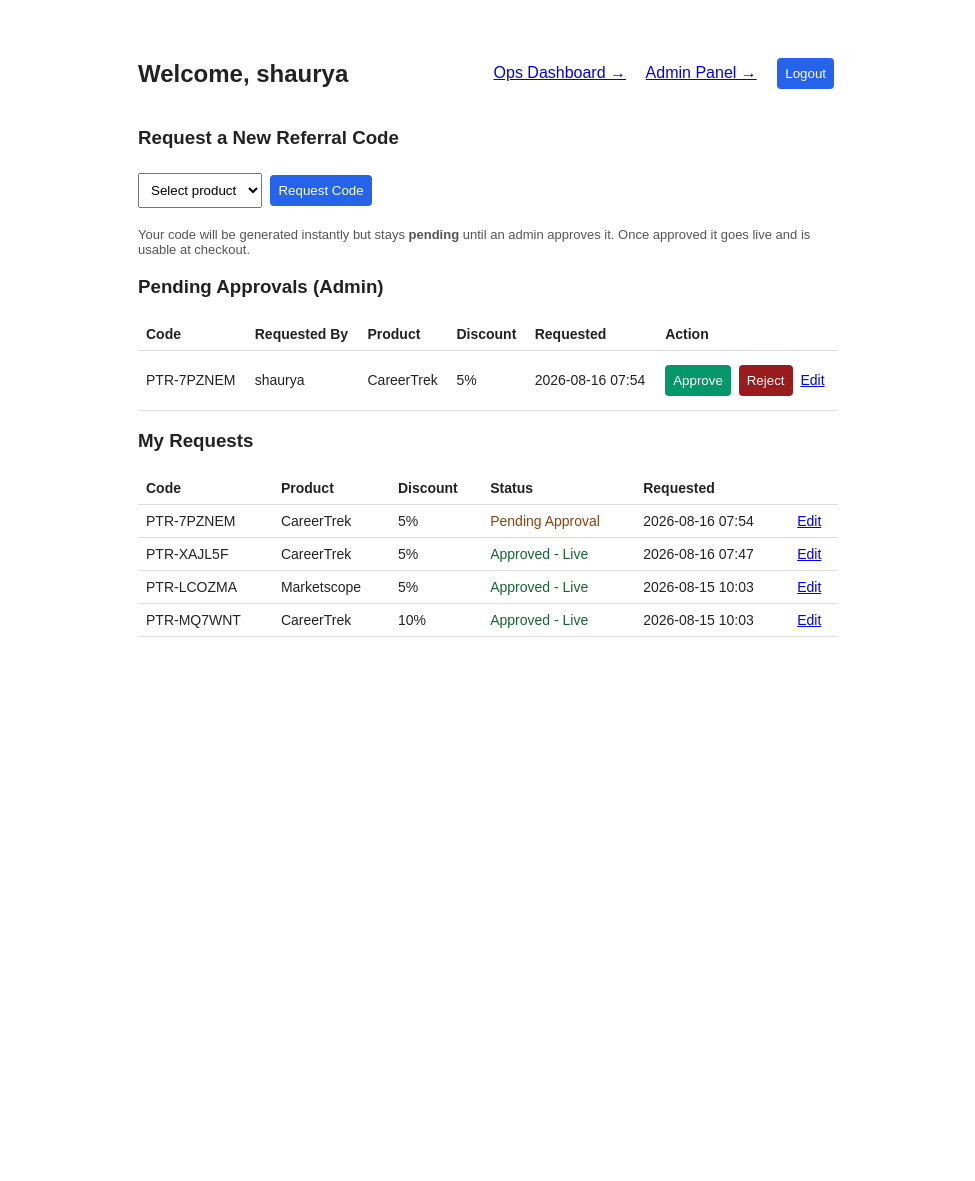
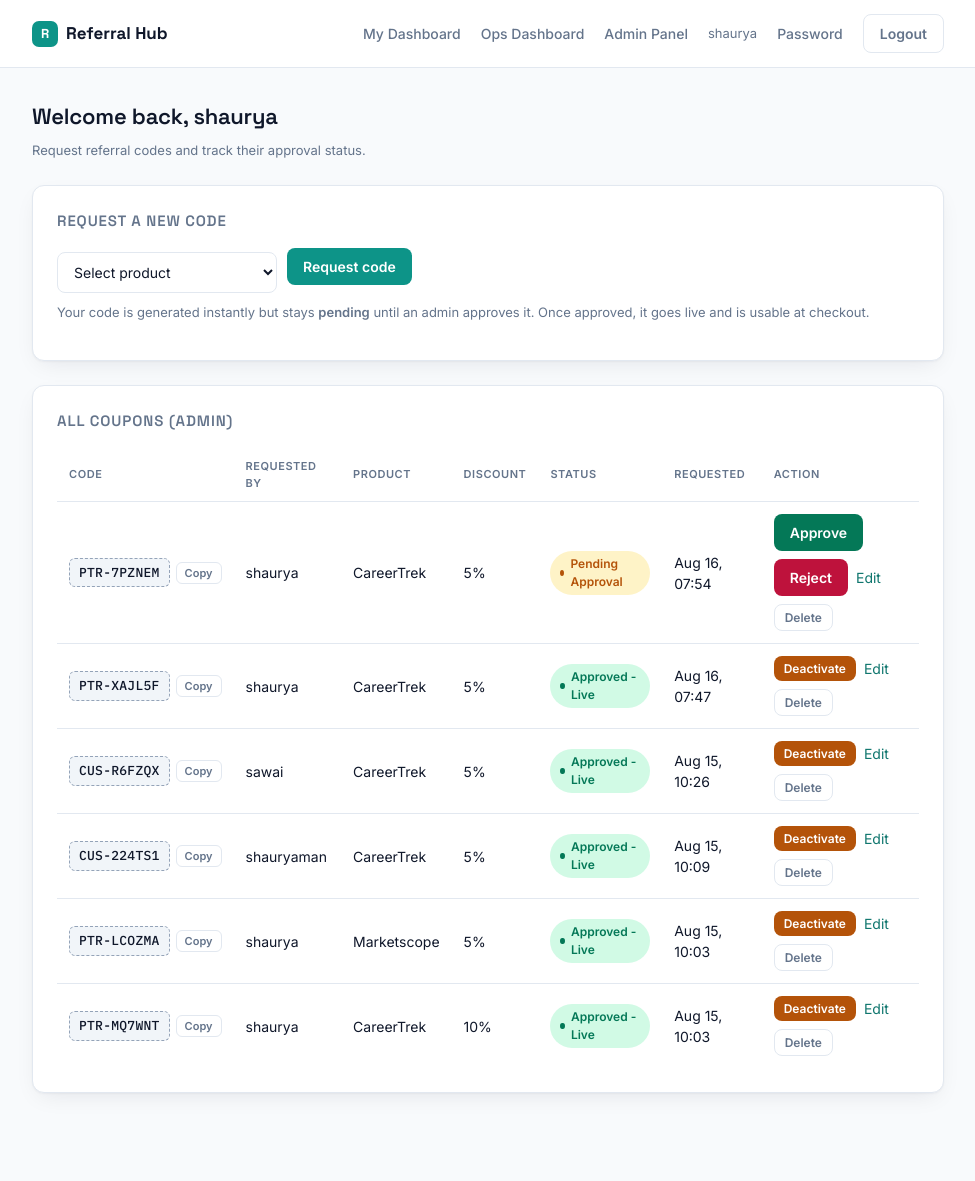
Before and after one commit to shauryasawai/referral_system, a Django app: page /dashboard/ in a window 1280 px wide. Shown: the whole page, without its empty margins (152-1127 px from the left). Before the commit the page ends 637 px from the top, so only its background shows below. Run offline with Django 5.2, Linux system fonts and the light colour scheme; a user stored in the database is signed in; data comes from the database, SQL or seed files in the repository; both versions use the stored data as it was after the commit.

Commit message:
changes_fixing

```diff
--- a/referrals/admin.py
+++ b/referrals/admin.py
@@ -9,8 +9,8 @@ from .models import ReferralCode, Referral
 
 @admin.register(ReferralCode)
 class ReferralCodeAdmin(admin.ModelAdmin):
-    list_display = ("code", "code_type", "requested_by", "product", "discount_percent", "approval_status", "approved_by", "created_at")
-    list_filter = ("code_type", "product", "approval_status")
+    list_display = ("code", "code_type", "requested_by", "product", "discount_percent", "approval_status", "active", "approved_by", "created_at")
+    list_filter = ("code_type", "product", "approval_status", "active")
     search_fields = ("code", "requested_by__username", "owner_name", "owner_email")
     date_hierarchy = "created_at"
     readonly_fields = ("requested_by", "approved_by", "approved_at")
--- a/referrals/models.py
+++ b/referrals/models.py
@@ -45,13 +45,14 @@ class ReferralCode(models.Model):
     product = models.CharField(max_length=20, choices=PRODUCT_CHOICES)
     discount_percent = models.PositiveIntegerField(default=DEFAULT_CUSTOMER_DISCOUNT)
     approval_status = models.CharField(max_length=10, choices=APPROVAL_STATUS_CHOICES, default="pending")
+    active = models.BooleanField(default=True, help_text="Live codes can be deactivated without changing their approval history.")
     approved_by = models.ForeignKey(settings.AUTH_USER_MODEL, null=True, blank=True, on_delete=models.SET_NULL, related_name="approved_codes")
     approved_at = models.DateTimeField(null=True, blank=True)
     created_at = models.DateTimeField(auto_now_add=True)
 
     @property
-    def is_active(self):
-        return self.approval_status == "approved"
+    def is_live(self):
+        return self.approval_status == "approved" and self.active
 
     def save(self, *args, **kwargs):
         if not self.code:
--- /dev/null
+++ b/referrals/static/referrals/css/main.css
@@ -0,0 +1,146 @@
+:root {
+  --bg: #F8FAFC;
+  --surface: #FFFFFF;
+  --surface-alt: #F1F5F9;
+  --border: #E2E8F0;
+  --ink: #0F172A;
+  --ink-muted: #64748B;
+  --primary: #0D9488;
+  --primary-dark: #0F766E;
+  --primary-soft: #CCFBF1;
+  --amber: #B45309;
+  --amber-soft: #FEF3C7;
+  --emerald: #047857;
+  --emerald-soft: #D1FAE5;
+  --rose: #BE123C;
+  --rose-soft: #FFE4E6;
+  --radius: 12px;
+  --radius-sm: 8px;
+  --shadow: 0 1px 2px rgba(15,23,42,.04), 0 8px 24px -8px rgba(15,23,42,.10);
+}
+
+* { box-sizing: border-box; }
+
+body {
+  margin: 0;
+  background: var(--bg);
+  color: var(--ink);
+  font-family: 'Inter', -apple-system, sans-serif;
+  font-size: 15px;
+  line-height: 1.5;
+  -webkit-font-smoothing: antialiased;
+}
+
+h1, h2, h3 { font-family: 'Space Grotesk', 'Inter', sans-serif; font-weight: 600; letter-spacing: -0.01em; margin: 0 0 4px; }
+h1 { font-size: 22px; }
+h2 { font-size: 18px; }
+h3 { font-size: 15px; color: var(--ink-muted); text-transform: uppercase; letter-spacing: .06em; font-weight: 600; }
+
+a { color: var(--primary-dark); text-decoration: none; }
+a:hover { text-decoration: underline; }
+a:focus-visible, button:focus-visible, input:focus-visible, select:focus-visible {
+  outline: 2px solid var(--primary); outline-offset: 2px;
+}
+
+/* ---------- Nav ---------- */
+.nav {
+  background: var(--surface);
+  border-bottom: 1px solid var(--border);
+  position: sticky; top: 0; z-index: 10;
+}
+.nav-inner {
+  max-width: 960px; margin: 0 auto; padding: 14px 24px;
+  display: flex; align-items: center; justify-content: space-between;
+}
+.brand { display: flex; align-items: center; gap: 8px; font-family: 'Space Grotesk', sans-serif; font-weight: 700; font-size: 17px; color: var(--ink); }
+.brand-mark { width: 26px; height: 26px; border-radius: 7px; background: var(--primary); color: #fff; display: grid; place-items: center; font-size: 13px; font-weight: 700; flex-shrink: 0; }
+.nav-links { display: flex; align-items: center; gap: 20px; font-size: 14px; }
+.nav-links a { color: var(--ink-muted); font-weight: 500; }
+.nav-links a:hover { color: var(--primary-dark); text-decoration: none; }
+.nav-user { color: var(--ink-muted); font-size: 13px; }
+
+/* ---------- Layout ---------- */
+.page { max-width: 960px; margin: 0 auto; padding: 32px 24px 64px; }
+.page-narrow { max-width: 420px; margin: 64px auto; padding: 0 24px; }
+.card { background: var(--surface); border: 1px solid var(--border); border-radius: var(--radius); box-shadow: var(--shadow); padding: 24px; margin-bottom: 24px; }
+.card-head { margin-bottom: 16px; }
+.subtext { color: var(--ink-muted); font-size: 13px; margin-top: 8px; }
+.section-gap { margin-top: 40px; }
+
+/* ---------- Form controls ---------- */
+input[type=text], input[type=email], input[type=password], input[type=number], select {
+  width: 100%; padding: 10px 12px; margin: 4px 0 2px;
+  border: 1px solid var(--border); border-radius: var(--radius-sm);
+  background: var(--surface); color: var(--ink); font-size: 14px; font-family: inherit;
+}
+input:focus, select:focus { border-color: var(--primary); }
+label { font-size: 13px; font-weight: 500; color: var(--ink-muted); display: block; margin-top: 12px; }
+
+button, .btn {
+  display: inline-flex; align-items: center; justify-content: center; gap: 6px;
+  padding: 10px 16px; border-radius: var(--radius-sm); border: 0;
+  font-size: 14px; font-weight: 600; font-family: inherit; cursor: pointer;
+  background: var(--primary); color: #fff; transition: background .15s ease;
+}
+button:hover, .btn:hover { background: var(--primary-dark); text-decoration: none; }
+.btn-ghost { background: transparent; color: var(--ink-muted); border: 1px solid var(--border); }
+.btn-ghost:hover { background: var(--surface-alt); color: var(--ink); }
+.btn-approve { background: var(--emerald); }
+.btn-approve:hover { background: #036450; }
+.btn-reject { background: var(--rose); }
+.btn-reject:hover { background: #9f0f39; }
+.btn-warn { background: var(--amber); }
+.btn-warn:hover { background: #92400E; }
+.btn-row { display: flex; gap: 8px; align-items: center; flex-wrap: wrap; }
+.inline-form { display: inline-block; }
+
+/* ---------- Toolbar (request row) ---------- */
+.toolbar { display: flex; gap: 10px; align-items: flex-start; flex-wrap: wrap; }
+.toolbar select { width: auto; min-width: 220px; }
+
+/* ---------- Table ---------- */
+.table-wrap { overflow-x: auto; }
+table { width: 100%; border-collapse: collapse; }
+th { text-align: left; font-size: 11px; text-transform: uppercase; letter-spacing: .05em; color: var(--ink-muted); font-weight: 600; padding: 10px 12px; border-bottom: 1px solid var(--border); }
+td { padding: 12px; border-bottom: 1px solid var(--border); font-size: 14px; vertical-align: middle; }
+tr:last-child td { border-bottom: 0; }
+tr:hover td { background: var(--surface-alt); }
+.empty-row td { color: var(--ink-muted); text-align: center; padding: 28px 12px; }
+
+/* ---------- Code chip (coupon-stub motif) ---------- */
+.code-chip {
+  font-family: 'IBM Plex Mono', monospace; font-size: 13px; letter-spacing: .02em;
+  background: var(--surface-alt); border: 1.5px dashed #94A3B8;
+  border-radius: 6px; padding: 4px 9px; display: inline-block; white-space: nowrap;
+}
+.code-cell { display: inline-flex; align-items: center; gap: 6px; }
+.copy-btn {
+  background: transparent; border: 1px solid var(--border); color: var(--ink-muted);
+  font-size: 11px; font-weight: 600; padding: 3px 8px; border-radius: 6px; cursor: pointer;
+}
+.copy-btn:hover { background: var(--surface-alt); color: var(--ink); }
+.copy-btn.copied { background: var(--emerald-soft); color: var(--emerald); border-color: transparent; }
+
+/* ---------- Status badge ---------- */
+.badge { display: inline-flex; align-items: center; gap: 6px; font-size: 12px; font-weight: 600; padding: 4px 10px; border-radius: 999px; }
+.badge::before { content: ""; width: 6px; height: 6px; border-radius: 50%; background: currentColor; }
+.badge-pending { background: var(--amber-soft); color: var(--amber); }
+.badge-approved { background: var(--emerald-soft); color: var(--emerald); }
+.badge-rejected { background: var(--rose-soft); color: var(--rose); }
+
+/* ---------- Alerts ---------- */
+.alert { padding: 12px 16px; border-radius: var(--radius-sm); font-size: 14px; margin-bottom: 16px; }
+.alert-success { background: var(--emerald-soft); color: var(--emerald); }
+.alert-error { background: var(--rose-soft); color: var(--rose); }
+
+/* ---------- Result box (public forms) ---------- */
+#result { margin-top: 16px; padding: 14px 16px; border-radius: var(--radius-sm); font-size: 14px; display: none; }
+#result.show { display: block; }
+#result.ok { background: var(--emerald-soft); color: var(--emerald); }
+#result.err { background: var(--rose-soft); color: var(--rose); }
+
+@media (max-width: 600px) {
+  .nav-inner, .page { padding-left: 16px; padding-right: 16px; }
+  .toolbar { flex-direction: column; align-items: stretch; }
+  .toolbar select { width: 100%; }
+}
--- /dev/null
+++ b/referrals/templates/referrals/base.html
@@ -0,0 +1,41 @@
+{% load static %}<!DOCTYPE html>
+<html lang="en">
+<head>
+<meta charset="utf-8">
+<meta name="viewport" content="width=device-width, initial-scale=1">
+<title>{% block title %}Referral Hub{% endblock %}</title>
+<link rel="preconnect" href="https://fonts.googleapis.com">
+<link href="https://fonts.googleapis.com/css2?family=Space+Grotesk:wght@600;700&family=Inter:wght@400;500;600&family=IBM+Plex+Mono:wght@500&display=swap" rel="stylesheet">
+<link rel="stylesheet" href="{% static 'referrals/css/main.css' %}">
+{% block extra_head %}{% endblock %}
+</head>
+<body>
+{% if request.user.is_authenticated %}
+<nav class="nav">
+  <div class="nav-inner">
+    <div class="brand"><span class="brand-mark">R</span> Referral Hub</div>
+    <div class="nav-links">
+      <a href="{% url 'user_dashboard' %}">My Dashboard</a>
+      {% if is_ops or request.user.is_staff %}<a href="{% url 'ops_dashboard' %}">Ops Dashboard</a>{% endif %}
+      {% if request.user.is_staff %}<a href="/admin/referrals/referralcode/">Admin Panel</a>{% endif %}
+      <span class="nav-user">{{ request.user.username }}</span>
+      <a href="{% url 'change_password' %}">Password</a>
+      <form action="{% url 'logout' %}" method="post" class="inline-form">{% csrf_token %}<button type="submit" class="btn-ghost">Logout</button></form>
+    </div>
+  </div>
+</nav>
+{% endif %}
+{% block body %}{% endblock %}
+<script>
+function copyCode(btn){
+  const code = btn.dataset.code;
+  navigator.clipboard.writeText(code).then(function(){
+    const original = btn.textContent;
+    btn.textContent = "Copied";
+    btn.classList.add("copied");
+    setTimeout(function(){ btn.textContent = original; btn.classList.remove("copied"); }, 1200);
+  });
+}
+</script>
+</body>
+</html>
--- a/referrals/templates/referrals/dashboard.html
+++ b/referrals/templates/referrals/dashboard.html
@@ -1,76 +1,77 @@
-<!DOCTYPE html>
-<html>
-<head><meta charset="utf-8"><title>My Referral Dashboard</title>
-<style>
-body{font-family:Arial,sans-serif;max-width:700px;margin:40px auto;color:#222}
-select,button{padding:8px;margin:6px 4px 6px 0}
-button{background:#2563eb;color:#fff;border:0;border-radius:4px;cursor:pointer}
-table{width:100%;border-collapse:collapse;margin-top:20px}
-th,td{border-bottom:1px solid #ddd;padding:8px;text-align:left;font-size:14px}
-.pending{color:#92400e}.approved{color:#166534}.rejected{color:#991b1b}
-header{display:flex;justify-content:space-between;align-items:center}
-</style></head>
-<body>
-<header>
-  <h2>Welcome, {{ request.user.username }}</h2>
-  <div>
-    {% if is_ops %}<a href="{% url 'ops_dashboard' %}" style="margin-right:16px">Ops Dashboard →</a>{% endif %}
-    {% if request.user.is_staff %}<a href="/admin/referrals/referralcode/" style="margin-right:16px">Admin Panel →</a>{% endif %}
-    <form action="{% url 'logout' %}" method="post" style="display:inline">{% csrf_token %}<button type="submit">Logout</button></form>
+{% extends "referrals/base.html" %}
+{% block title %}My Dashboard — Referral Hub{% endblock %}
+{% block body %}
+<div class="page">
+
+  <h1>Welcome back, {{ request.user.username }}</h1>
+  <p class="subtext" style="margin-bottom:24px">Request referral codes and track their approval status.</p>
+
+  {% if messages %}{% for m in messages %}<div class="alert alert-success">{{ m }}</div>{% endfor %}{% endif %}
+
+  <div class="card">
+    <div class="card-head">
+      <h3>Request a new code</h3>
     </div>
-</header>
-
-{% if messages %}
-  {% for m in messages %}<p style="color:#166534">{{ m }}</p>{% endfor %}
-{% endif %}
-
-<h3>Request a New Referral Code</h3>
-<form method="post">
+    <form method="post" class="toolbar">
       {% csrf_token %}
       <select name="product" required>
         <option value="">Select product</option>
         {% for value, label in products %}<option value="{{ value }}">{{ label }}</option>{% endfor %}
       </select>
-  <button type="submit">Request Code</button>
+      <button type="submit">Request code</button>
     </form>
-<p style="font-size:13px;color:#555">Your code will be generated instantly but stays <b>pending</b> until an admin approves it. Once approved it goes live and is usable at checkout.</p>
+    <p class="subtext">Your code is generated instantly but stays <strong>pending</strong> until an admin approves it. Once approved, it goes live and is usable at checkout.</p>
+  </div>
 
-{% if request.user.is_staff and pending_for_approval %}
-<h3>Pending Approvals (Admin)</h3>
+  {% if request.user.is_staff and all_codes_admin %}
+  <div class="card">
+    <div class="card-head"><h3>All coupons (admin)</h3></div>
+    <div class="table-wrap">
     <table>
-<tr><th>Code</th><th>Requested By</th><th>Product</th><th>Discount</th><th>Requested</th><th>Action</th></tr>
-{% for c in pending_for_approval %}
+    <tr><th>Code</th><th>Requested by</th><th>Product</th><th>Discount</th><th>Status</th><th>Requested</th><th>Action</th></tr>
+    {% for c in all_codes_admin %}
     <tr>
-  <td>{{ c.code }}</td>
+      <td>
+        <div class="code-cell">
+          <span class="code-chip">{{ c.code }}</span>
+          <button type="button" class="copy-btn" data-code="{{ c.code }}" onclick="copyCode(this)">Copy</button>
+        </div>
+      </td>
       <td>{{ c.requested_by }}</td>
       <td>{{ c.get_product_display }}</td>
       <td>{{ c.discount_percent }}%</td>
-  <td>{{ c.created_at|date:"Y-m-d H:i" }}</td>
       <td>
-    <form action="{% url 'approve_code' c.id %}" method="post" style="display:inline">{% csrf_token %}<button type="submit" style="background:#059669">Approve</button></form>
-    <form action="{% url 'reject_code' c.id %}" method="post" style="display:inline">{% csrf_token %}<button type="submit" style="background:#991b1b">Reject</button></form>
+        {% if c.approval_status == "approved" and not c.active %}
+          <span class="badge badge-rejected">● Deactivated</span>
+        {% else %}
+          <span class="badge badge-{{ c.approval_status }}">{{ c.get_approval_status_display }}</span>
+        {% endif %}
+      </td>
+      <td>{{ c.created_at|date:"M d, H:i" }}</td>
+      <td>
+        <div class="btn-row">
+          {% if c.approval_status == "pending" %}
+            <form action="{% url 'approve_code' c.id %}" method="post" class="inline-form">{% csrf_token %}<button type="submit" class="btn-approve">Approve</button></form>
+            <form action="{% url 'reject_code' c.id %}" method="post" class="inline-form">{% csrf_token %}<button type="submit" class="btn-reject">Reject</button></form>
+          {% elif c.approval_status == "approved" %}
+            <form action="{% url 'toggle_active' c.id %}" method="post" class="inline-form">
+              {% csrf_token %}
+              {% if c.active %}
+                <button type="submit" class="btn-warn" style="padding:5px 10px;font-size:12px">Deactivate</button>
+              {% else %}
+                <button type="submit" class="btn-approve" style="padding:5px 10px;font-size:12px">Reactivate</button>
+              {% endif %}
+            </form>
+          {% endif %}
           <a href="{% url 'edit_code' c.id %}">Edit</a>
+          <form action="{% url 'delete_code' c.id %}" method="post" class="inline-form" onsubmit="return confirm('Permanently delete {{ c.code }}? This cannot be undone.');">{% csrf_token %}<button type="submit" class="btn-ghost" style="padding:5px 10px;font-size:12px">Delete</button></form>
+        </div>
       </td>
     </tr>
     {% endfor %}
     </table>
+    </div>
+  </div>
   {% endif %}
-
-<h3>My Requests</h3>
-<table>
-<tr><th>Code</th><th>Product</th><th>Discount</th><th>Status</th><th>Requested</th><th></th></tr>
-{% for c in my_codes %}
-<tr>
-  <td>{{ c.code }}</td>
-  <td>{{ c.get_product_display }}</td>
-  <td>{{ c.discount_percent }}%</td>
-  <td class="{{ c.approval_status }}">{{ c.get_approval_status_display }}</td>
-  <td>{{ c.created_at|date:"Y-m-d H:i" }}</td>
-  <td>{% if c.approval_status == "pending" or request.user.is_staff %}<a href="{% url 'edit_code' c.id %}">Edit</a>{% endif %}</td>
-</tr>
-{% empty %}
-<tr><td colspan="6">No requests yet.</td></tr>
-{% endfor %}
-</table>
-</body>
-</html>
+</div>
+{% endblock %}
--- a/referrals/urls.py
+++ b/referrals/urls.py
@@ -3,12 +3,15 @@ from django.urls import path
 from . import views
 
 urlpatterns = [
-    path("", auth_views.LoginView.as_view(template_name="referrals/login.html"), name="login"),
+    path("login/", auth_views.LoginView.as_view(template_name="referrals/login.html"), name="login"),
     path("logout/", auth_views.LogoutView.as_view(next_page="login"), name="logout"),
     path("dashboard/", views.user_dashboard, name="user_dashboard"),
     path("dashboard/approve/<int:code_id>/", views.approve_code, name="approve_code"),
     path("dashboard/reject/<int:code_id>/", views.reject_code, name="reject_code"),
     path("dashboard/edit/<int:code_id>/", views.edit_code, name="edit_code"),
+    path("dashboard/toggle/<int:code_id>/", views.toggle_active, name="toggle_active"),
+    path("dashboard/delete/<int:code_id>/", views.delete_code, name="delete_code"),
+    path("change-password/", views.change_password, name="change_password"),
     path("ops-dashboard/", views.ops_dashboard, name="ops_dashboard"),
     path("apply-code/", views.apply_code_page, name="apply_code_page"),
     path("apply-code/submit/", views.apply_referral_code, name="apply_referral_code"),
--- a/referrals/views.py
+++ b/referrals/views.py
@@ -1,5 +1,7 @@
 from django.contrib import messages
+from django.contrib.auth import update_session_auth_hash
 from django.contrib.auth.decorators import login_required
+from django.contrib.auth.forms import PasswordChangeForm
 from django.core.exceptions import PermissionDenied
 from django.http import JsonResponse
 from django.shortcuts import render, redirect, get_object_or_404
@@ -33,7 +35,7 @@ def user_dashboard(request):
     my_codes = ReferralCode.objects.filter(requested_by=request.user).order_by("-created_at")
     context = {"products": PRODUCT_CHOICES, "my_codes": my_codes, "is_ops": _in_group(request.user, "Ops")}
     if request.user.is_staff:
-        context["pending_for_approval"] = ReferralCode.objects.filter(approval_status="pending").order_by("created_at")
+        context["all_codes_admin"] = ReferralCode.objects.all().order_by("-created_at")
     return render(request, "referrals/dashboard.html", context)
 
 
@@ -86,16 +88,55 @@ def edit_code(request, code_id):
         messages.success(request, "Code updated.")
         return redirect("user_dashboard")
 
-    return render(request, "referrals/edit_code.html", {"code": code})
+    return render(request, "referrals/edit_code.html", {"code": code, "is_ops": _in_group(request.user, "Ops")})
+
+
+@login_required
+def toggle_active(request, code_id):
+    """Deactivate/reactivate a live code. Owner (their own) or staff (any) can do this."""
+    code = get_object_or_404(ReferralCode, id=code_id, approval_status="approved")
+    if not (request.user.is_staff or code.requested_by_id == request.user.id):
+        raise PermissionDenied("You cannot modify this code.")
+    code.active = not code.active
+    code.save()
+    messages.success(request, f"{code.code} {'reactivated' if code.active else 'deactivated'}.")
+    return redirect("user_dashboard")
+
+
+@login_required
+@require_http_methods(["POST"])
+def delete_code(request, code_id):
+    """Permanently remove a code and its history. Admin only, irreversible."""
+    if not request.user.is_staff:
+        raise PermissionDenied("Admin access only.")
+    code = get_object_or_404(ReferralCode, id=code_id)
+    code_str = code.code
+    code.delete()
+    messages.success(request, f"{code_str} permanently deleted.")
+    return redirect("user_dashboard")
+
+
+@login_required
+def change_password(request):
+    if request.method == "POST":
+        form = PasswordChangeForm(request.user, request.POST)
+        if form.is_valid():
+            user = form.save()
+            update_session_auth_hash(request, user)
+            messages.success(request, "Password updated successfully.")
+            return redirect("user_dashboard")
+    else:
+        form = PasswordChangeForm(request.user)
+    return render(request, "referrals/change_password.html", {"form": form})
 
 
 @login_required
 def ops_dashboard(request):
-    """Ops team: read-only view of approved (live) codes only."""
+    """Ops team: read-only view of approved AND active (currently usable) codes."""
     if not _in_group(request.user, "Ops"):
         raise PermissionDenied("Ops access only.")
-    live_codes = ReferralCode.objects.filter(approval_status="approved").order_by("-approved_at")
-    return render(request, "referrals/ops_dashboard.html", {"live_codes": live_codes})
+    live_codes = ReferralCode.objects.filter(approval_status="approved").order_by("-active", "-approved_at")
+    return render(request, "referrals/ops_dashboard.html", {"live_codes": live_codes, "is_ops": True})
 
 
 def apply_code_page(request):
@@ -109,7 +150,7 @@ def apply_referral_code(request):
     email = request.POST.get("email", "").strip()
     product = request.POST.get("product")
     try:
-        ref = ReferralCode.objects.get(code=code, approval_status="approved")
+        ref = ReferralCode.objects.get(code=code, approval_status="approved", active=True)
     except ReferralCode.DoesNotExist:
         return JsonResponse({"error": "Invalid, unapproved or inactive referral code"}, status=404)
     if ref.product != product:
```
Also changed, not shown: referrals/templates/referrals/apply_code.html (+28 -24 lines), referrals/templates/referrals/change_password.html (added, +30 -0 lines), referrals/templates/referrals/edit_code.html (+25 -24 lines), referrals/templates/referrals/generate_code.html (deleted, +0 -42 lines), referrals/templates/referrals/login.html (+22 -20 lines), referrals/templates/referrals/ops_dashboard.html (+29 -21 lines), db.sqlite3, referrals/migrations/0001_initial.py, referrals/migrations/0002_alter_referralcode_code.py, referrals/migrations/0003_referralcode_active.py (added). Lines whose indentation alone changed are shown as unchanged.
